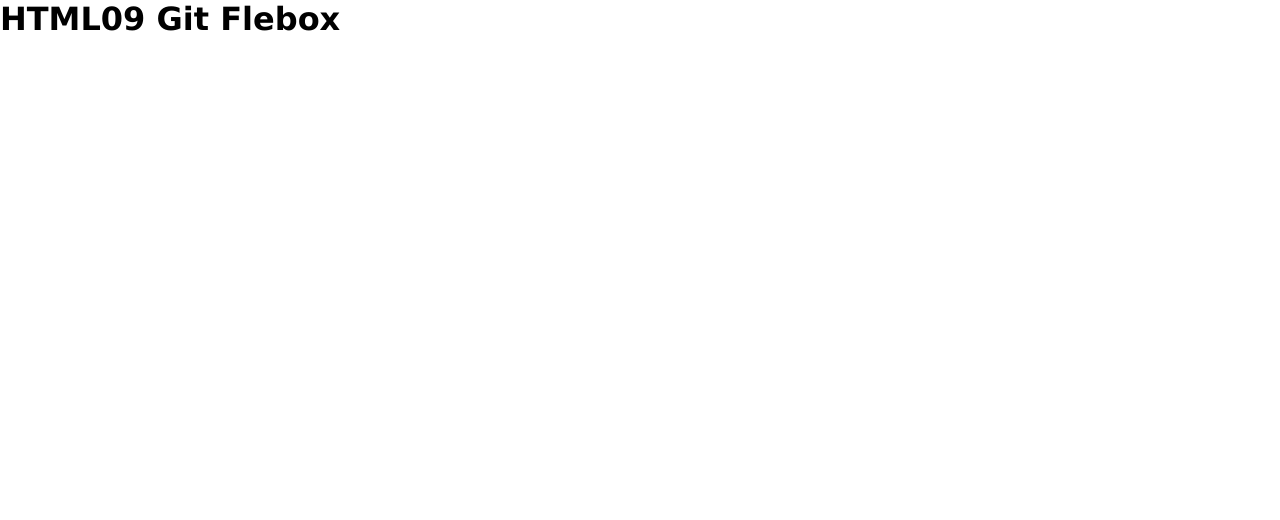
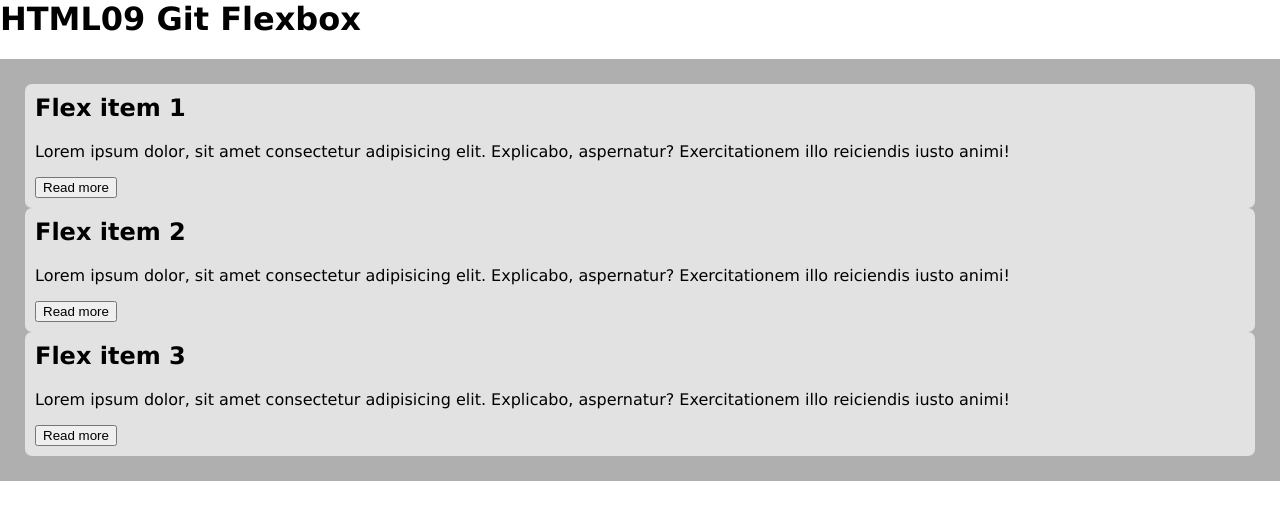
Before and after one commit to ivenckunas/HTML09-git-flexbox, a plain HTML site: page index.html in a window 1280 px wide. Drawn offline with Linux system fonts and the light colour scheme.

Commit message:
flex containeris, 3 posts

```diff
--- a/index.html
+++ b/index.html
@@ -4,11 +4,29 @@
     <meta charset="UTF-8" />
     <meta http-equiv="X-UA-Compatible" content="IE=edge" />
     <meta name="viewport" content="width=device-width, initial-scale=1.0" />
-    <title>HTML09 Git Flebox</title>
+    <title>HTML09 Git Flexbox</title>
     <link rel="stylesheet" href="reset.css" />
     <link rel="stylesheet" href="style.css" />
   </head>
   <body>
-    <h1>HTML09 Git Flebox</h1>
+    <h1>HTML09 Git Flexbox</h1>
+
+    <div class="flex-container">
+      <article class="post">
+        <h2>Flex item 1</h2>
+        <p>Lorem ipsum dolor, sit amet consectetur adipisicing elit. Explicabo, aspernatur? Exercitationem illo reiciendis iusto animi!</p>
+        <button>Read more</button>
+      </article>
+      <article class="post">
+        <h2>Flex item 2</h2>
+        <p>Lorem ipsum dolor, sit amet consectetur adipisicing elit. Explicabo, aspernatur? Exercitationem illo reiciendis iusto animi!</p>
+        <button>Read more</button>
+      </article>
+      <article class="post">
+        <h2>Flex item 3</h2>
+        <p>Lorem ipsum dolor, sit amet consectetur adipisicing elit. Explicabo, aspernatur? Exercitationem illo reiciendis iusto animi!</p>
+        <button>Read more</button>
+      </article>
+    </div>
   </body>
 </html>
--- a/style.css
+++ b/style.css
@@ -0,0 +1,10 @@
+.flex-container {
+  background-color: rgb(175, 175, 175);
+  padding: 25px;
+}
+
+.post {
+  background-color: rgb(226, 226, 226);
+  padding: 10px;
+  border-radius: 7px;
+}
```
